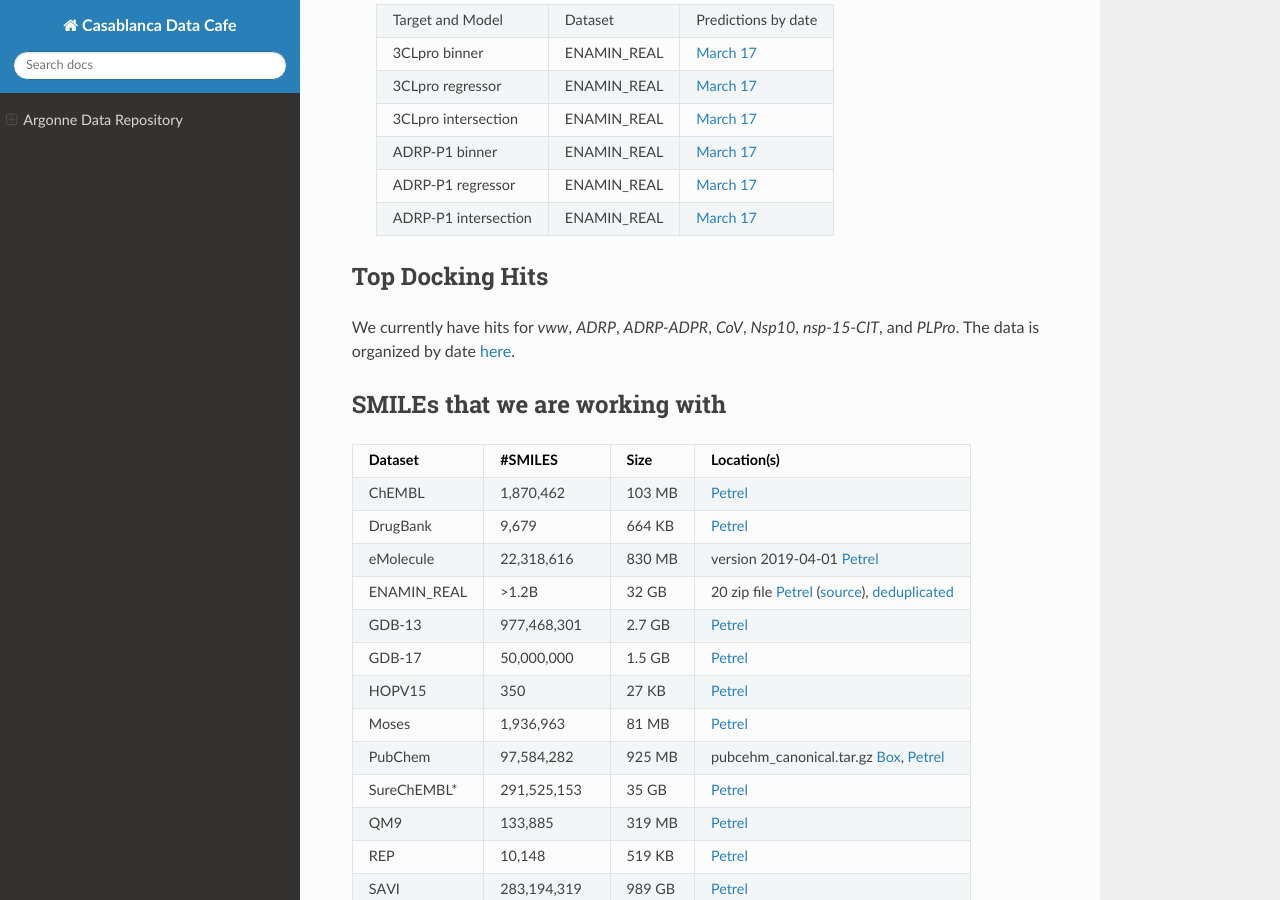
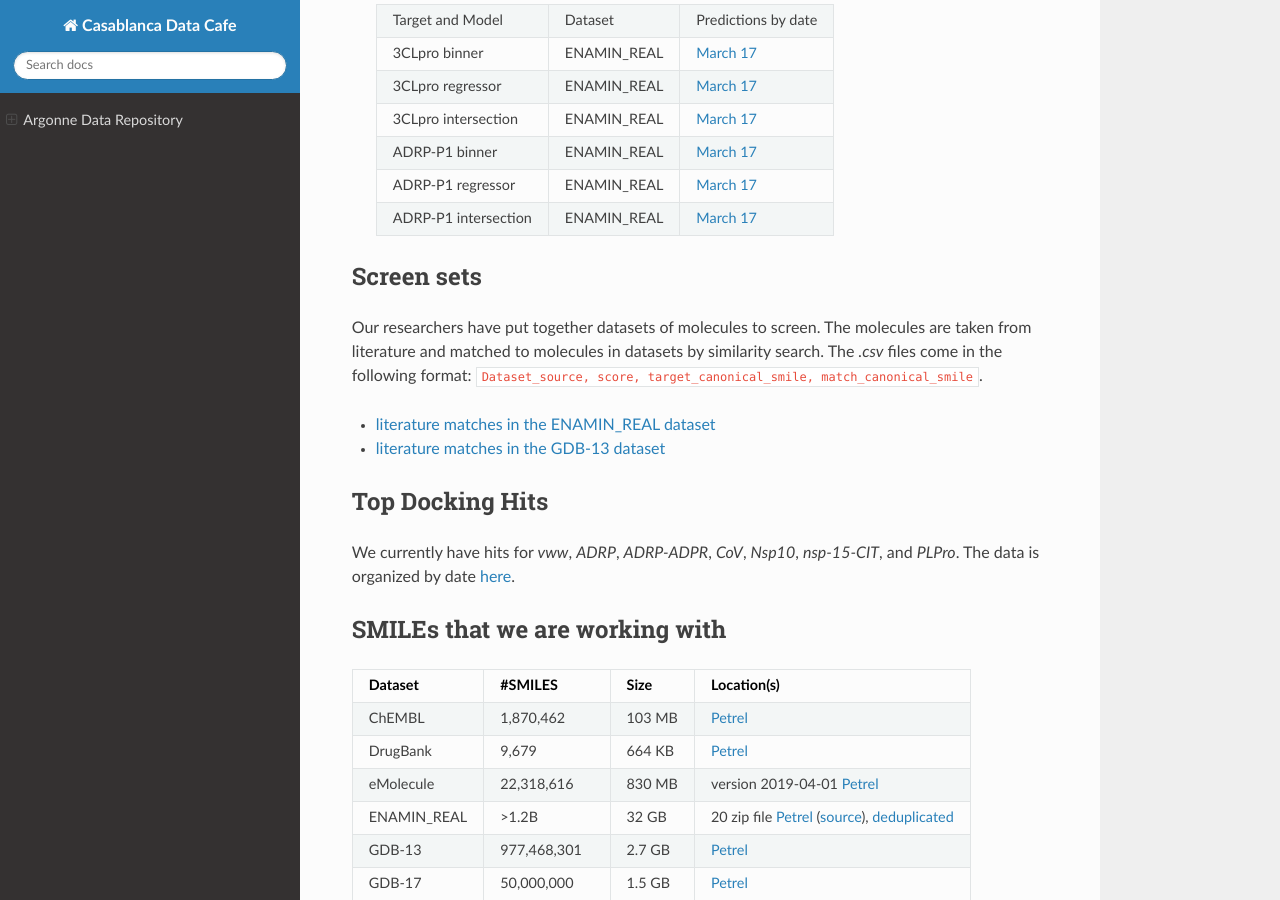
Before and after one commit to 2019-ncovgroup/2019-nCoVdata, a Sphinx documentation site: the page built from docs/index.rst, in a window 1280 px wide and 900 px high, scrolled down 873 px. Built offline with Sphinx 7.4.7 and the Read the Docs theme 2.0.0, drawn with Linux system fonts in a browser that asks for light colours.

Commit message:
Added a section in the home page describing the refined initial screen set and how to access it, with a format for easily updating it on a rolling basis.

```diff
--- a/docs/index.rst
+++ b/docs/index.rst
@@ -36,6 +36,16 @@ The following table lists drugs our ML models score in the top 1% for several ta
  ADRP-P1 regressor      ENAMIN_REAL    `March 17 <https://2019-ncov.e.globus.org/incoming/top1/Enamine_Infer_ADRP-P1.reg.top1.csv>`_
  ADRP-P1 intersection   ENAMIN_REAL    `March 17 <https://2019-ncov.e.globus.org/incoming/top1/Enamine_Infer_ADRP-P1.top1.intersection.csv>`_
  ====================== ============== ====================
+
+Screen sets
+-----------
+
+Our researchers have put together datasets of molecules to screen. The molecules are taken from literature and matched to molecules in datasets by similarity search. The `.csv` files come in the following format: ``Dataset_source, score, target_canonical_smile, match_canonical_smile``.
+
+
+* `literature matches in the ENAMIN_REAL dataset <https://2019-ncov.e.globus.org/data/Top_Similar_Hits/top_100_similar_1000_targets/Enamine_Real_ben_literature_target_1000_targets_top_100_similar.top_100.csv>`_
+* `literature matches in the GDB-13 dataset <https://2019-ncov.e.globus.org/data/Top_Similar_Hits/top_100_similar_1000_targets/GDB13_ben_literature_target_1000_targets_top_100_similar.top_100.csv>`_
+
 
 Top Docking Hits
 ----------------
```
